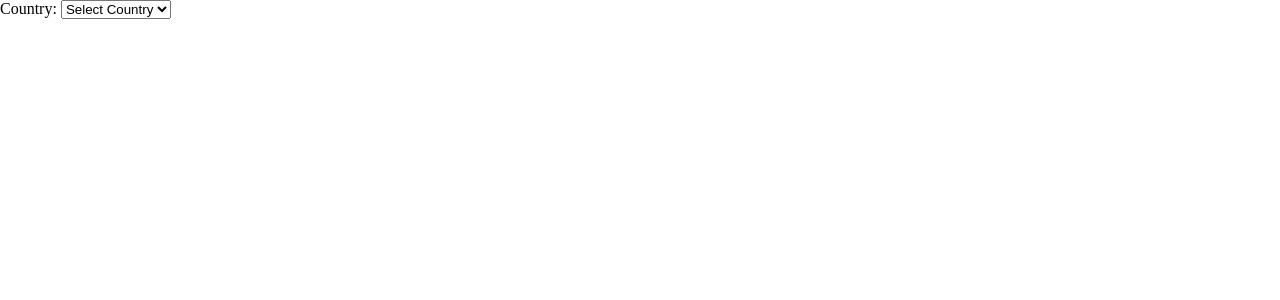
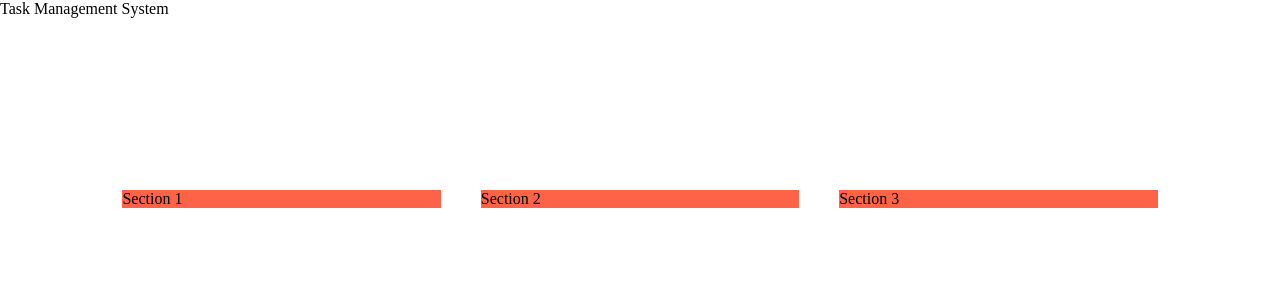
Before and after one commit to MO-SubhrajyotiM-23205/MyCoPilotWorkSpace, a React (Vite) app in the folder taskManagementSys/: page / in a window 1280 px wide. Shown: the top 300 px of the page. Built offline with nearby package versions, Linux system fonts and the light colour scheme.

Commit message:
comment Dropdown section

```diff
--- a/taskManagementSys/src/App.jsx
+++ b/taskManagementSys/src/App.jsx
@@ -5,31 +5,33 @@ import ListTest from './components/listTest';
 
 const App =()=>{
 
-  // return (
-  //   <div className='app_container'>
-  //     <TaskForm />
-  //     <main className='app_main'>
-  //       <section className='app_main_section'>Section 1</section>
-  //       <section className='app_main_section'>Section 2</section>
-  //       <section className='app_main_section'>Section 3</section>
-  //     </main>
+   return (
+     <div className='app_container'>
+       <TaskForm />
+       <main className='app_main'>
+         <section className='app_main_section'>Section 1</section>
+         <section className='app_main_section'>Section 2</section>
+         <section className='app_main_section'>Section 3</section>
+       </main>
 
-  //   </div>
-  // )
-  const [selectedCountry, setSelectedCountry] = React.useState("");
+     </div>
+   )
+/*   const [selectedCountry, setSelectedCountry] = React.useState("");
    return (
      <div>
        <label htmlFor="country-dropdown">Country: </label>
        <ListTest
          asDropdown={true}
-        value={selectedCountry}
+         value={"USA"}
          onChange={e => setSelectedCountry(e.target.value)}
        />
        {selectedCountry && (
          <div style={{marginTop: '1rem'}}>Selected Country: {selectedCountry}</div>
        )}
      </div>
-  );
+   );*/
+
+
  }
 
 export default App;
--- a/taskManagementSys/src/components/ListTest.jsx
+++ b/taskManagementSys/src/components/ListTest.jsx
@@ -4,27 +4,21 @@ import React from "react";
 
 const countries = ["India", "USA", "Canada"];
 
-const ListTest = ({ asDropdown = false, onChange, value }) => {
-    if (asDropdown) {
-        return (
+const ListTest = ({ asDropdown = false, onChange, value }) =>
+    asDropdown ? (
         <select value={value} onChange={onChange}>
             <option value="">Select Country</option>
-                {countries.map((country) => (
+            {countries.map(country => (
                 <option key={country} value={country}>{country}</option>
             ))}
         </select>
-        );
-    }
-    return (
-        <div>
+    ) : (
         <ul>
-                {countries.map((country) => (
+            {countries.map(country => (
                 <li key={country}>{country}</li>
             ))}
         </ul>
-        </div>
     );
-};
 
 
 
```
Lines whose indentation alone changed are shown as unchanged.
